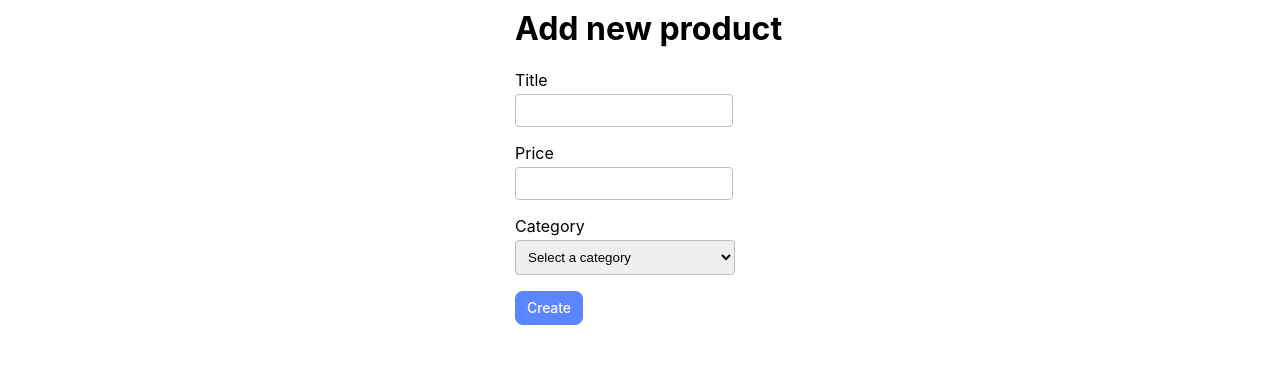
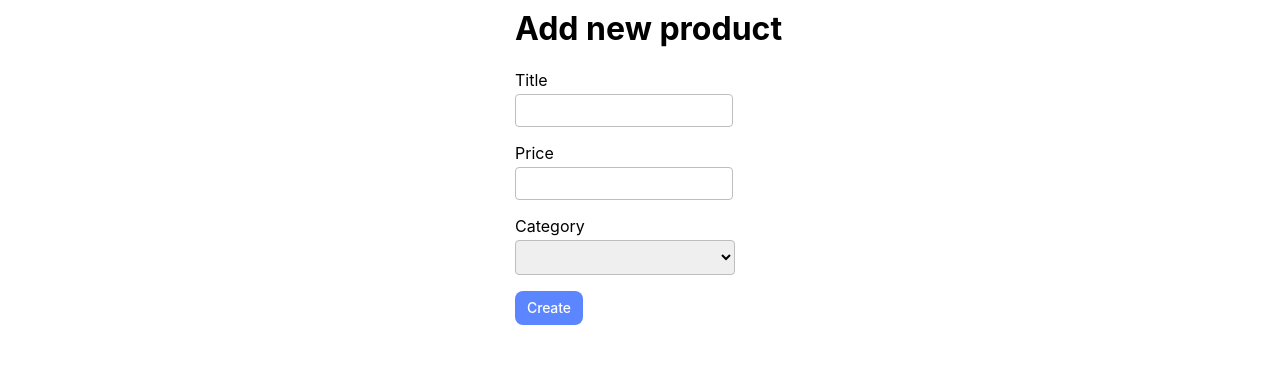
Before and after one commit to Vevaresta/my-app, an Angular app: page /products/new in a window 1280 px wide. Shown: the part 121-496 px from the top of the page. Built offline with nearby package versions, Linux system fonts and the light colour scheme.

Commit message:
Created reactive form for product create component

```diff
--- a/src/app/product-create/product-create.css
+++ b/src/app/product-create/product-create.css
@@ -10,11 +10,6 @@ select {
     width: 220px;
 }
 
-label {
-    margin-bottom: 4px;
-    display: block;
-}
-
 :host {
     width: 400px;
 }
--- a/src/app/product-create/product-create.html
+++ b/src/app/product-create/product-create.html
@@ -1,15 +1,16 @@
 <h1>Add new product</h1>
+<form [formGroup]="productForm" (ngSubmit)="createProduct()">
     <div>
     <label for="title">Title</label>
- <input id="title" #title />
+    <input id="title" formControlName="title" />
     </div>
     <div>
     <label for="price">Price</label>
- <input id="price" #price type="number" />
+    <input id="price" formControlName="price" />
     </div>
     <div>
     <label for="category">Category</label>
-    <select id="category" #category>
+    <select id="category" formControlName="category">
         <option>Select a category</option>
         <option value="electronics">Electronics</option>
         <option value="jewelery">Jewelery</option>
@@ -17,5 +18,6 @@
     </select>
 </div>
 <div>
-    <button (click)="createProduct(title.value, price.value, category.value)">Create</button>
+    <button type="submit">Create</button>
 </div>
+</form>
--- a/src/app/product-create/product-create.ts
+++ b/src/app/product-create/product-create.ts
@@ -1,10 +1,11 @@
 import { Component } from '@angular/core';
 import { ProductsService } from '../products-service';
 import { Router } from '@angular/router';
+import { FormControl, FormGroup, ReactiveFormsModule } from '@angular/forms';
 
 @Component({
   selector: 'app-product-create',
-  imports: [],
+  imports: [ReactiveFormsModule],
   templateUrl: './product-create.html',
   styleUrl: './product-create.css'
 })
@@ -12,11 +13,14 @@ export class ProductCreate {
 
   constructor(private productsService: ProductsService, private router: Router) {}
 
-  createProduct(title: string, price: string, category: string) {
-    this.productsService.addProduct({
-      title,
-      price: Number(price),
-      category
-    }).subscribe(() => this.router.navigate(["/products"]));
+  createProduct() {
+    this.productsService.addProduct(this.productForm.value)
+      .subscribe(() => this.router.navigate(["/products"]));
   }
+
+  productForm = new FormGroup({
+    title: new FormControl("", { nonNullable: true}),
+    price: new FormControl<number | undefined>(undefined, { nonNullable: true}),
+    category: new FormControl("", {nonNullable: true})
+  });
 }
--- a/src/app/product-detail/product-detail.html
+++ b/src/app/product-detail/product-detail.html
@@ -8,7 +8,7 @@
         <p>{{ product!.price | currency:"EUR"}}</p>
 
         <form (ngSubmit)="changePrice(product)">
-            <input placeholder="New price" type="number" name="price" [(ngModel)]="product.price"/>
+            <input placeholder="New price" type="number" name="price" [(ngModel)]="price"/>
 
             <button class="secondary" type="submit"> Change </button>
         </form>
--- a/src/app/product-detail/product-detail.ts
+++ b/src/app/product-detail/product-detail.ts
@@ -19,7 +19,7 @@ export class ProductDetail implements OnInit{
   product$: Observable<Product> | undefined;
 
   id = input<string>();
-
+  price: number | undefined;
 
   constructor(
     private productService: ProductsService,
@@ -37,7 +37,7 @@ export class ProductDetail implements OnInit{
   }
 
   changePrice(product: Product) {
-    this.productService.updateProduct(product.id, product.price).subscribe(() => {
+    this.productService.updateProduct(product.id, this.price!).subscribe(() => {
       this.router.navigate(["/products"]);
     });
   }
--- a/src/styles.css
+++ b/src/styles.css
@@ -62,3 +62,8 @@ a {
     .spacer {
     flex: 1 1 auto;
 }
+
+label {
+    margin-bottom: 4px;
+    display: block;
+}
```
Lines whose indentation alone changed are shown as unchanged.
